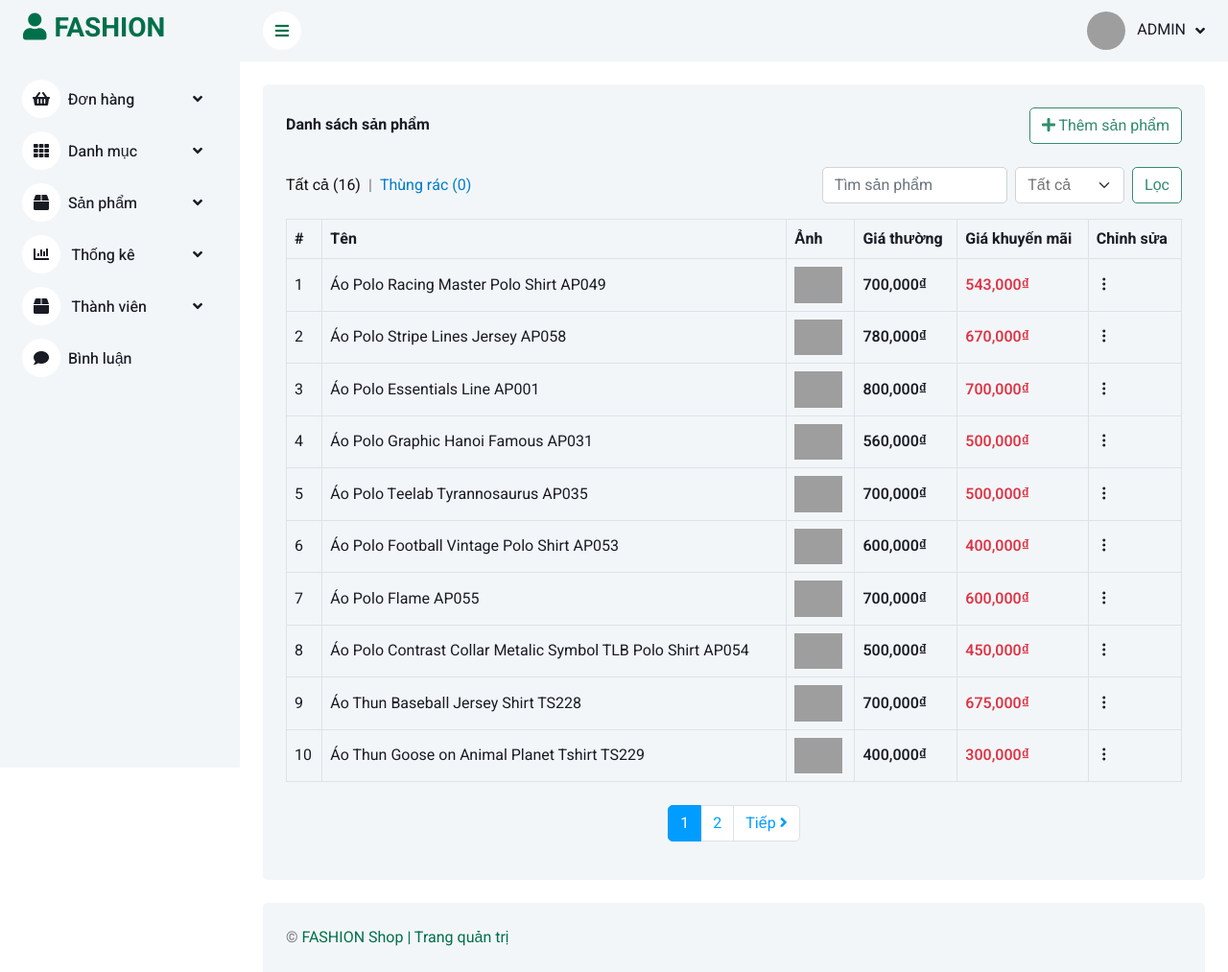
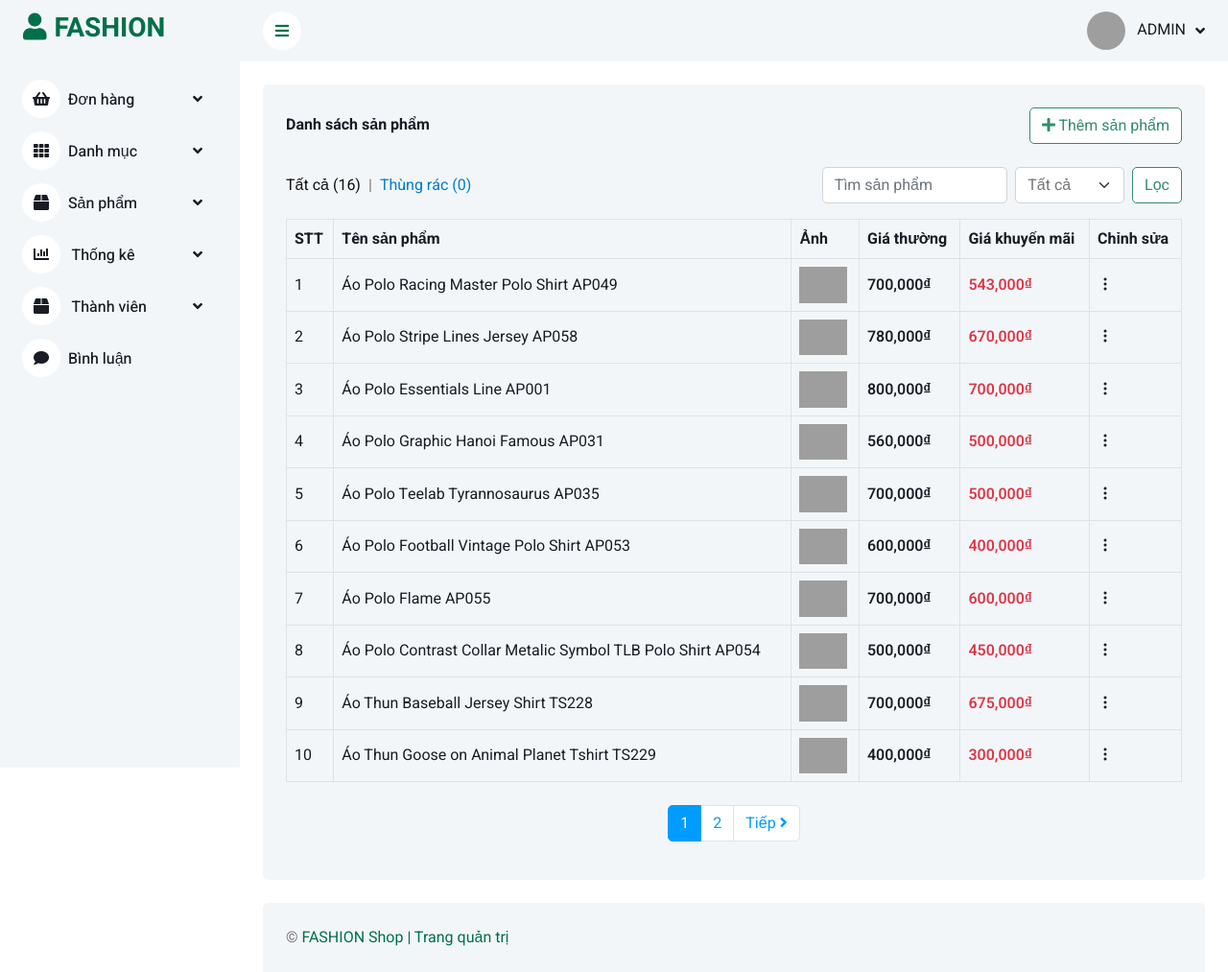
Before and after one commit to dd-datt/BTL_BanQuanAo, a PHP site: page /BTL_BanQuanAo/admin/danh-sach-san-pham in a window 1280 px wide. Shown: the whole page at 96% size. Run offline with PHP 8.4, Linux system fonts and the light colour scheme; the visitor is signed in with stand-in values (Sample User, id 1); data comes from the database, SQL or seed files in the repository; some libraries are stand-ins or nearby versions; grey boxes are pictures that could not be loaded.

Commit message:
update chú thích, sửa lại tên cột

```diff
--- a/admin/san-pham/danh-sach-sp.php
+++ b/admin/san-pham/danh-sach-sp.php
@@ -8,7 +8,7 @@ if (isset($_POST['search'])) {
     $cate_id = 0; // Mặc định là 0 (tất cả danh mục)
 }
 
-// // Kiểm tra trang hiện tại (nếu không có thì mặc định là trang 1)
+// Kiểm tra trang hiện tại (nếu không có thì mặc định là trang 1)
 if (isset($_GET['page'])) {
     $page = $_GET['page'];
 } else {
@@ -20,7 +20,7 @@ $list_categories = $CategoryModel->select_all_categories(); // Lấy tất cả
 $list_products = $ProductModel->select_list_products($keyword, $cate_id, $page, 10); // Lấy danh sách sản phẩm theo điều kiện tìm kiếm
 $count_recycle = $ProductModel->select_recycle_products(); // Lấy số lượng sản phẩm trong thùng rác
 
-// // Phân trang
+// Phân trang
 $all_products = $ProductModel->select_products(); // Lấy tất cả sản phẩm
 $totalProducts = count($all_products); // Tổng số sản phẩm
 $productsPerPage = 10; // Số sản phẩm mỗi trang
@@ -109,8 +109,8 @@ if ($currentPage > 1) {
             <table class="table text-start align-middle table-bordered table-hover mb-0">
                 <thead>
                     <tr class="text-dark">
-                        <th scope="col">#</th>
-                        <th scope="col">Tên</th>
+                        <th scope="col">STT</th>
+                        <th scope="col">Tên sản phẩm</th>
                         <th scope="col">Ảnh</th>
                         <th scope="col">Giá thường</th>
                         <th scope="col">Giá khuyến mãi</th>
```
